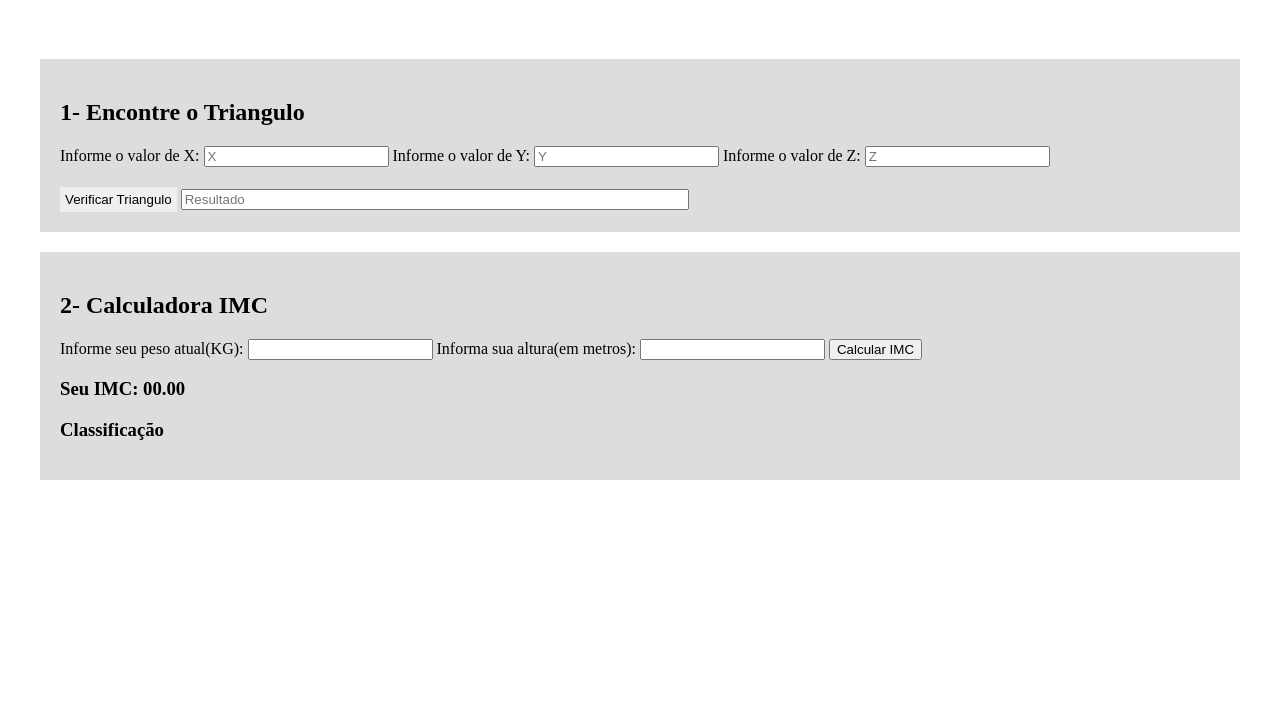
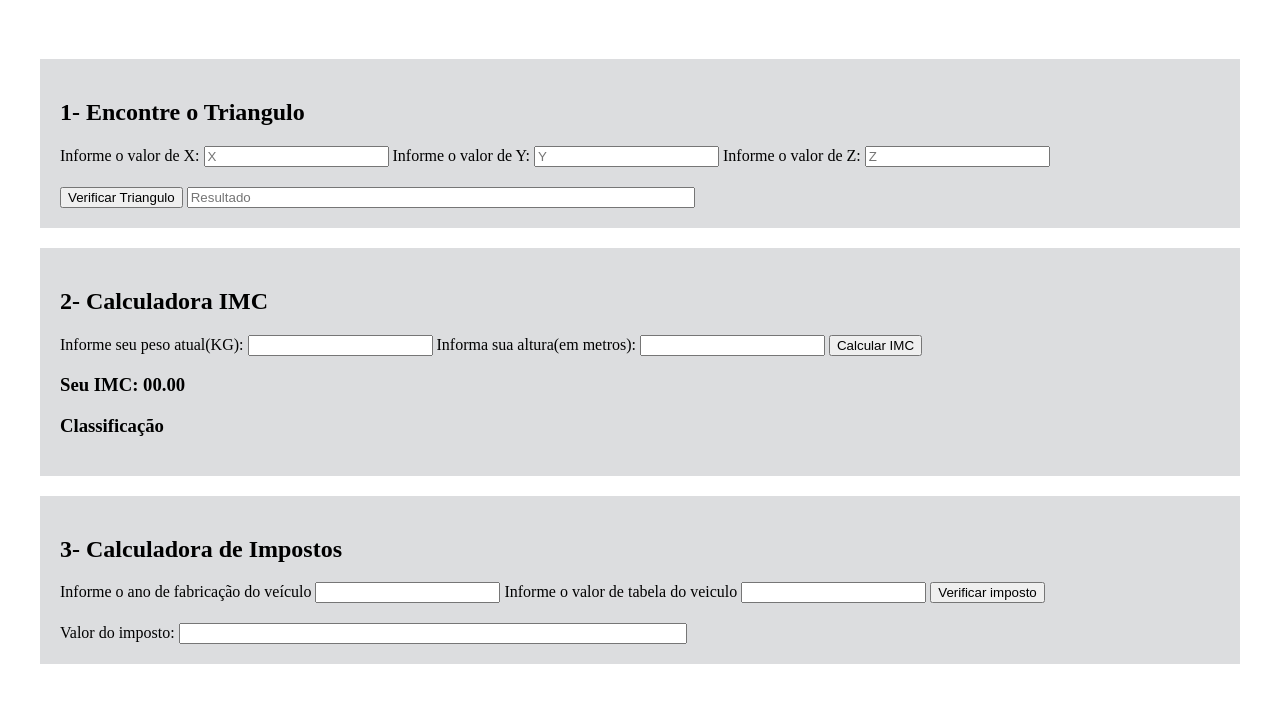
Before and after one commit to Leandr0-miguel/Lista-de-exercios, a plain HTML site: page Lista de exerrcicios/index.html in a window 1280 px wide. Shown: the part 61-764 px from the top of the page. Drawn offline with Linux system fonts and the light colour scheme.

Commit message:
Add files via upload

```diff
--- a/Lista de exerrcicios/CSS/style.css
+++ b/Lista de exerrcicios/CSS/style.css
@@ -16,15 +16,10 @@ section{
     justify-content: center;
 }
 
-.triangulo-resultado{
+.resultado{
     margin-top: 20px;
 }
 
-.triangulo-resultado input {
+.resultado input {
     width: 500px;
 }
-
-.triangulo-resultado button{
-    padding: 5px;
-    border: none;
-}
--- a/Lista de exerrcicios/JS/script.js
+++ b/Lista de exerrcicios/JS/script.js
@@ -1,4 +1,4 @@
-// Variaveis exercicio 1
+// Exercicio 1
 let inputX = document.getElementById("inputX");
 let inputY = document.getElementById("inputY");
 let inputZ = document.getElementById("inputZ");
@@ -7,10 +7,6 @@ let btnTriangulo = document.getElementById("btnTriangulo");
 
 let resultadoTriangulo = document.getElementById("resultadoTriangulo");
 
-
-
-
-// Exercicio 1
 function verificarTriangulo(){
     let x = Number(inputX.value);
     let y = Number(inputY.value);
@@ -54,7 +50,7 @@ function definirTriangulo(lados){
 btnTriangulo.addEventListener("click", verificarTriangulo);
 
 
-//Variaveis exercicio 2
+//Exercicio 2
 let inputPeso = document.getElementById("inputPeso");
 let inputAltura = document.getElementById("inputAltura");
 
@@ -63,13 +59,13 @@ let btnIMC = document.getElementById("btnIMC")
 let resultadoIMC = document.getElementById("resultadoIMC");
 let statusIMC = document.getElementById("statusIMC");
 
-
-//Exercicio 2
 function calcIMC(){
     let altura = Number(inputAltura.value)
     let peso = Number(inputPeso.value)
-    let IMC = peso / (altura * altura)
+    let IMC = 0;
 
+    if(peso && altura){
+        IMC = peso / (altura * altura);
 
         if(IMC < 18.5){
             statusIMC.textContent = "Abaixo do peso";
@@ -82,11 +78,20 @@ function calcIMC(){
         } else if(IMC >= 35 && IMC <= 39.9){
             statusIMC.textContent = "Obesidade grau 2";
         } else{
-        statusIMC.textContent = "Obesidade grau 3";
+        }
+    } else{
+        IMC = "00.00"
+        statusIMC.textContent = "Informe seu peso e sua altura!";
     }
 
 
-    resultadoIMC.textContent = `Seu IMC: ${IMC.toFixed(2)}`
+    resultadoIMC.textContent = `Seu IMC: ${IMC.toFixed(2)}`;
 }
 
-btnIMC.addEventListener("click", calcIMC)
+btnIMC.addEventListener("click", calcIMC);
+
+//Exercicio 3
+let inputAnoFabricacao = document.getElementById("inputAnoFabricacao");
+let inputAnoTabela = document.getElementById("inputTabela");
+
+let btnImpostoVeiculo = document.getElementById("inputImpostoVeiculo");
--- a/Lista de exerrcicios/index.html
+++ b/Lista de exerrcicios/index.html
@@ -22,7 +22,7 @@
             <label for="inputZ">Informe o valor de Z:</label>
             <input type="number" id="inputZ" name="inputZ" placeholder="Z">
 
-            <div class="triangulo-resultado">
+            <div class="resultado">
                 <button id="btnTriangulo">Verificar Triangulo</button>
                 <input type="text" id="resultadoTriangulo" placeholder="Resultado" readonly>
             </div>
@@ -42,6 +42,24 @@
             <h3 id="statusIMC">Classificação</h3>
 
         </section>
+
+        <section>
+            <h2>3- Calculadora de Impostos</h2>
+
+            <label for="ano_carro">Informe o ano de fabricação do veículo</label>
+            <input type="number" id="inputAnoFabricacao" name="ano_carro">
+
+            <label for="valor_tabela">Informe o valor de tabela do veiculo</label>
+            <input type="number" id="inputTabela" name="valor_tabela">
+
+            <button id="btnImpostoVeiculo">Verificar imposto</button>
+
+            <div class="resultado">
+                <label for="resultadoImpostoVeiculo">Valor do imposto:</label>
+                <input type="text" id="resultadoImpostoVeiculo" readonly>
+            </div>
+
+        </section>
     </main>
 
 </body>
```
Lines whose indentation alone changed are shown as unchanged.
